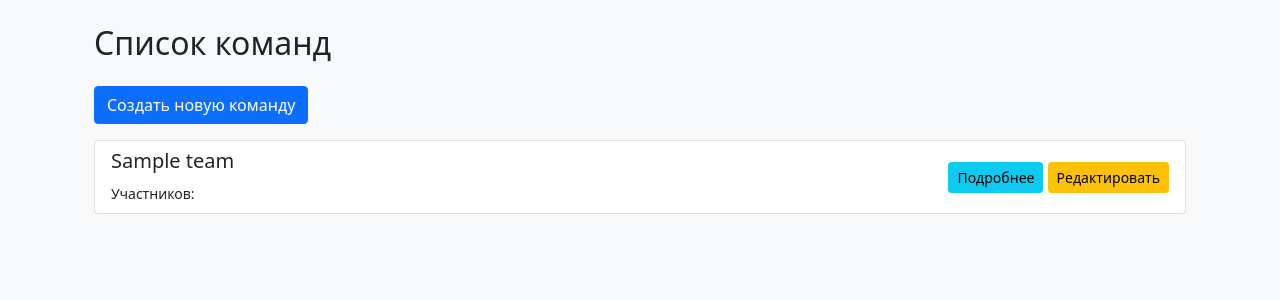
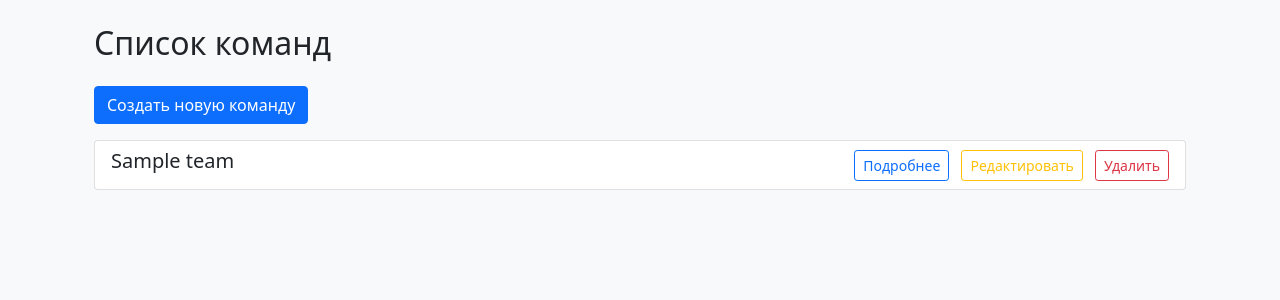
Before and after one commit to Viktorio135/Business-management-system, a FastAPI app: template templates/team/teams_list.html in a window 1280 px wide. Shown: the part 56-356 px from the top of the page. Run offline with FastAPI, Linux system fonts and the light colour scheme; the template is opened without the code that fills it: most values are stand-ins (such as "Sample title", 1, 10 or a date in 2020); parts of the project's set-up code (start-up, migrations or seed data) failed here and were passed over.

Commit message:
добавил удаление команды

```diff
--- a/templates/team/teams_list.html
+++ b/templates/team/teams_list.html
@@ -12,11 +12,20 @@
         <div class="list-group-item d-flex justify-content-between align-items-center">
             <div>
                 <h5>{{ team.name }}</h5>
-                <small>Участников: </small>
             </div>
             <div>
-                <a href="/teams/{{ team.id }}" class="btn btn-sm btn-info">Подробнее</a>
-                <a href="" class="btn btn-sm btn-warning">Редактировать</a>
+                <a href="/teams/{{ team.id }}"
+                class="btn btn-sm btn-outline-primary me-2">Подробнее</a>
+
+                <a href="/teams/{{ team.id }}/edit"
+                class="btn btn-sm btn-outline-warning me-2">Редактировать</a>
+
+                <form method="post"
+                    action="{{ url_for('delete_team', team_id=team.id) }}"
+                    class="d-inline">
+                    <button type="submit"
+                            class="btn btn-sm btn-outline-danger">Удалить</button>
+                </form>
             </div>
         </div>
         {% else %}
```
Also changed, not shown: applications/team/router.py (+20 -0 lines).
